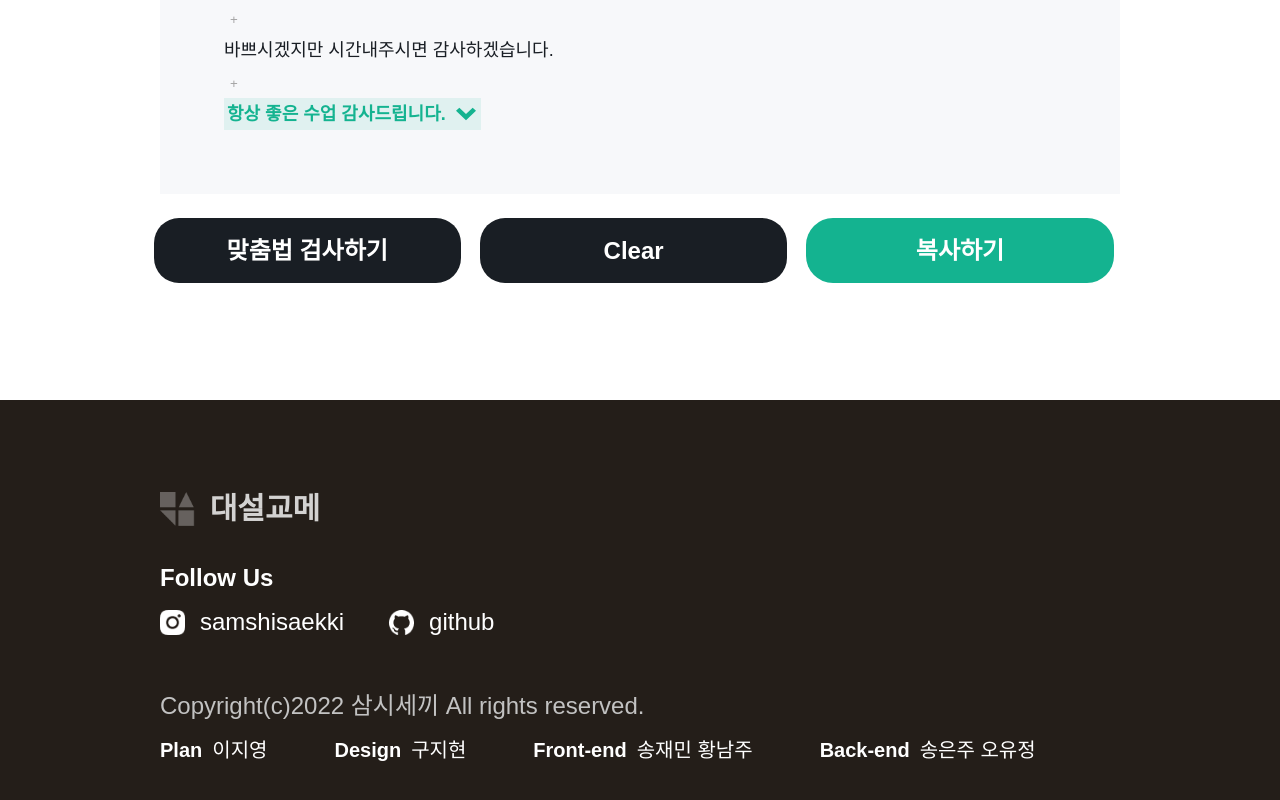
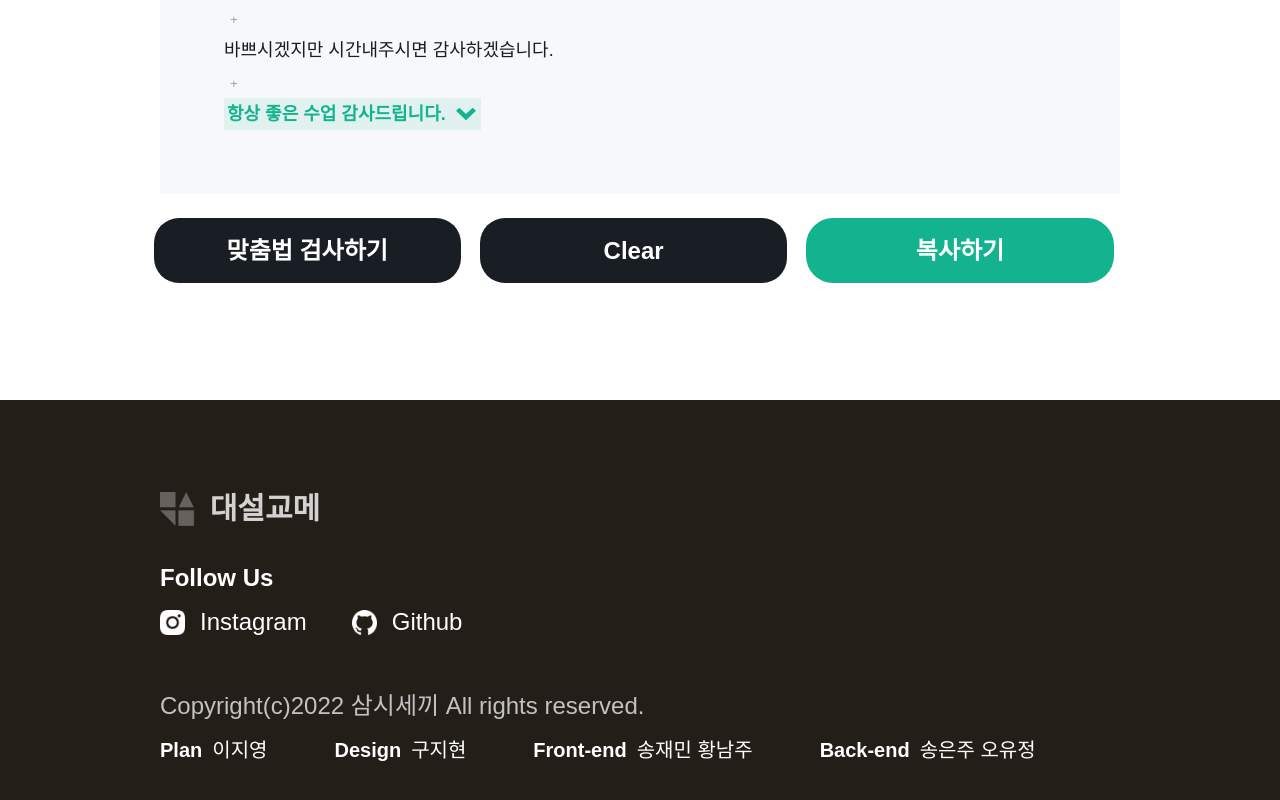
Before and after one commit to samshiSekki/DSGM_front, a React (Create React App) app: page /questions in a window 1280 px wide. Shown: the part 645-1445 px from the top of the page. Built offline with nearby package versions, Linux system fonts and the light colour scheme; no server answers; a web font is replaced by a local one.

Commit message:
fix: footer 텍스트 일부 수정

```diff
--- a/src/components/Footer.tsx
+++ b/src/components/Footer.tsx
@@ -31,12 +31,12 @@ function Footer() {
                 <Links>
                   <a target="_blank" href='https://www.instagram.com/samshisaekki/'>
                     <img src='img/instagram_logo.png' style={{width: '25px', height: '25px', float:'left'}}/>
-                    <span style={{marginLeft: '15px', fontSize: '24px', fontWeight: '400', float:'left'}}>samshisaekki</span>
+                    <span style={{marginLeft: '15px', fontSize: '24px', fontWeight: '400', float:'left'}}>Instagram</span>
                   </a>
 
                   <a target="_blank" href='https://github.com/samshiSekki'>
                     <img src='img/github_logo.png' style={{width: '25px', height: '25px', float:'left', marginLeft: '45px'}}/>
-                    <span style={{marginLeft: '15px', fontSize: '24px', fontWeight: '400'}}>github</span>
+                    <span style={{marginLeft: '15px', fontSize: '24px', fontWeight: '400'}}>Github</span>
                   </a>
                 </Links>
                 <Copyright>
@@ -74,30 +74,30 @@ function Footer() {
                 <a target="_blank" href='https://www.instagram.com/samshisaekki/'>
                 <MobileFollowLink>
                   <img src='img/instagram_logo.png' style={{width: '10px', height: '10px', float:'left'}}/>
-                  <span style={{marginLeft: '4px'}}>samshisaekki</span>
+                  <span style={{marginLeft: '4px'}}>Instagram</span>
                 </MobileFollowLink>
                 </a>
                 <a target="_blank" href='https://github.com/samshiSekki'>
                 <MobileFollowLink>
                   <img src='img/github_logo.png' style={{width: '10px', height: '10px', float:'left'}}/>
-                  <span style={{marginLeft: '4px'}}>github</span>
+                  <span style={{marginLeft: '4px'}}>Github</span>
                 </MobileFollowLink>
                 </a>
                 <CopyrightMobile>
                   Copyright(c)2022 삼시세끼 All rights reserved.
                 </CopyrightMobile>
                 <div>
-                  <MobileMemberPosition>Planner</MobileMemberPosition>
+                  <MobileMemberPosition>Plan</MobileMemberPosition>
                   <MobileMemberName>이지영</MobileMemberName>
 
-                  <MobileMemberPosition style={{marginLeft: '12px'}}>Designer</MobileMemberPosition>
+                  <MobileMemberPosition style={{marginLeft: '12px'}}>Design</MobileMemberPosition>
                   <MobileMemberName>구지현</MobileMemberName>
                   <br/>
-                  <MobileMemberPosition style={{}}>Front-end Developer</MobileMemberPosition>
+                  <MobileMemberPosition style={{}}>Front-end</MobileMemberPosition>
                   <MobileMemberName>송재민</MobileMemberName>
                   <MobileMemberName>황남주</MobileMemberName>
 
-                  <MobileMemberPosition style={{marginLeft: '12px'}}>Back-end Developer</MobileMemberPosition>
+                  <MobileMemberPosition style={{marginLeft: '12px'}}>Back-end</MobileMemberPosition>
                   <MobileMemberName>송은주</MobileMemberName>
                   <MobileMemberName>오유정</MobileMemberName>
                 </div>
```
